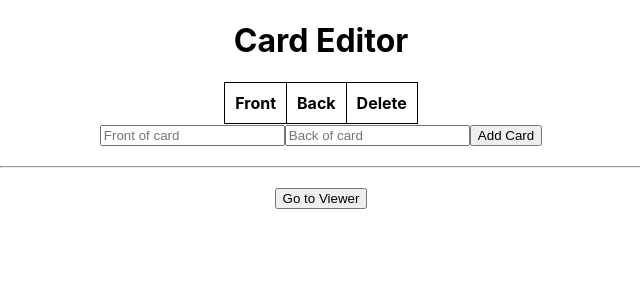
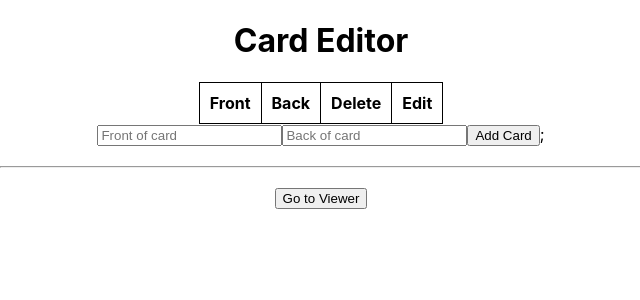
Before and after one commit to gerharddci/react-flashcard-app, a React (Create React App) app: page / in a window 1280 px wide. Shown: the top 300 px of the page, without its empty margins (319-959 px from the left). Built offline with nearby package versions, Linux system fonts and the light colour scheme.

Commit message:
Add inputElem

```diff
--- a/src/App.js
+++ b/src/App.js
@@ -29,9 +29,16 @@ function App() {
         setCards(newCards);
     };
 
+    const updateCard = (index, front, back) => {
+        const newCards = [...cards];
+        newCards[index].front = front;
+        newCards[index].back = back;
+        setCards(newCards);
+    }
+
 
     if (editor) {
-        return <Editor cards={cards} addCard={addCard} removeCard={removeCard} switchMode={switchMode}/>;
+        return <Editor cards={cards} addCard={addCard} removeCard={removeCard} updateCard={updateCard} switchMode={switchMode}/>;
     } else {
         return <Viewer cards={cards} switchMode={switchMode}/>;
     }
--- a/src/components/Editor.js
+++ b/src/components/Editor.js
@@ -4,8 +4,10 @@ import '../App.css';
 const Editor = function(props) {
     const [front, setFront] = useState('');
     const [back, setBack] = useState('');
+    const [editing, setEditing] = useState(false);
 
     const cards = props.cards;
+    const updateCard = props.updateCard;
 
     const handleChange = (event) => {
         if (event.target.name === 'front') {
@@ -26,8 +28,29 @@ const Editor = function(props) {
             <td>{card.front}</td>
             <td>{card.back}</td>
             <td><button onClick={() => props.removeCard(i)}>Delete</button></td>
+            <td><button onClick={() => props.removeCard(i)}>Edit</button></td>
         </tr>
     ));
+
+    let inputElem;
+
+    if (editing) {
+        inputElem = (
+            <div>
+                <input onChange={handleChange}  name="front" value={front} placeholder="Front of card" />
+                <input onChange={handleChange}  name="back" value={back} placeholder="Back of card" />
+                <button onClick={updateCard}>Update Card</button>;
+            </div>
+        );
+    } else {
+        inputElem = (
+            <div>
+                <input onChange={handleChange}  name="front" value={front} placeholder="Front of card" />
+                <input onChange={handleChange}  name="back" value={back} placeholder="Back of card" />
+                <button onClick={addCard}>Add Card</button>;
+            </div>
+        );
+    }
 
     return (
         <div className="container">
@@ -38,17 +61,15 @@ const Editor = function(props) {
                         <th>Front</th>
                         <th>Back</th>
                         <th>Delete</th>
+                        <th>Edit</th>
                     </tr>
                 </thead>
                 <tbody>
                     {rows}
                 </tbody>
             </table>
-            <div>
-                <input onChange={handleChange}  name="front" value={front} placeholder="Front of card" />
-                <input onChange={handleChange}  name="back" value={back} placeholder="Back of card" />
-                <button onClick={addCard}>Add Card</button>
-            </div>
+
+            {inputElem}
 
             <hr />
 
```
